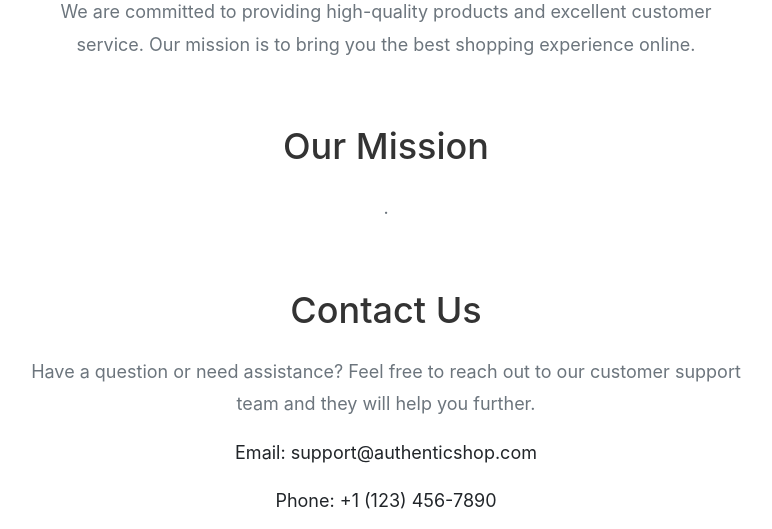
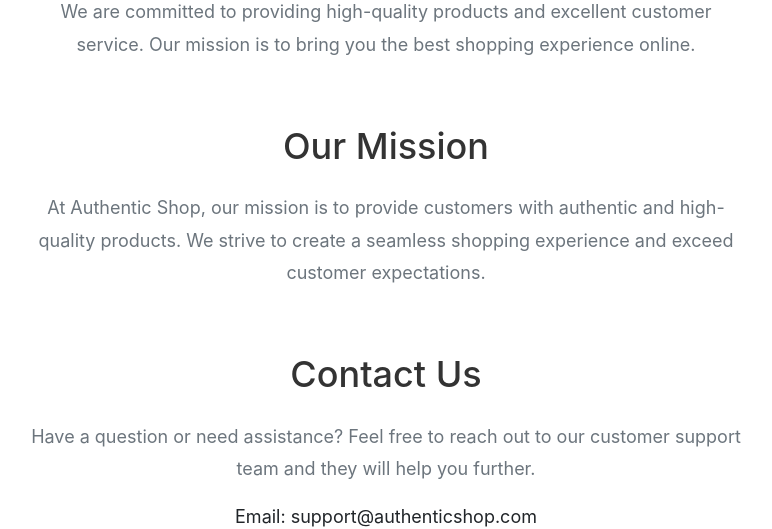
Before and after one commit to Gomsur/Authentic-shop, a Django app: page /about/ in a window 1280 px wide. Shown: the part 177-706 px from the top of the page, without its empty margins (254-1026 px from the left). Run offline with Django 4.2, Linux system fonts and the light colour scheme; some libraries are stand-ins or nearby versions.

Commit message:
Contonied work with mission of our site where the customer can see our mission

```diff
--- a/templates/newsletter/about.html
+++ b/templates/newsletter/about.html
@@ -20,7 +20,7 @@
         <div class="row">
             <div class="col-lg-8 offset-lg-2 text-center">
                 <h2 class="section-heading mb-4">Our Mission</h2>
-                <p class="text-muted">.</p>
+                <p class="text-muted">At Authentic Shop, our mission is to provide customers with authentic and high-quality products. We strive to create a seamless shopping experience and exceed customer expectations.</p>
             </div>
         </div>
     </section>
```
